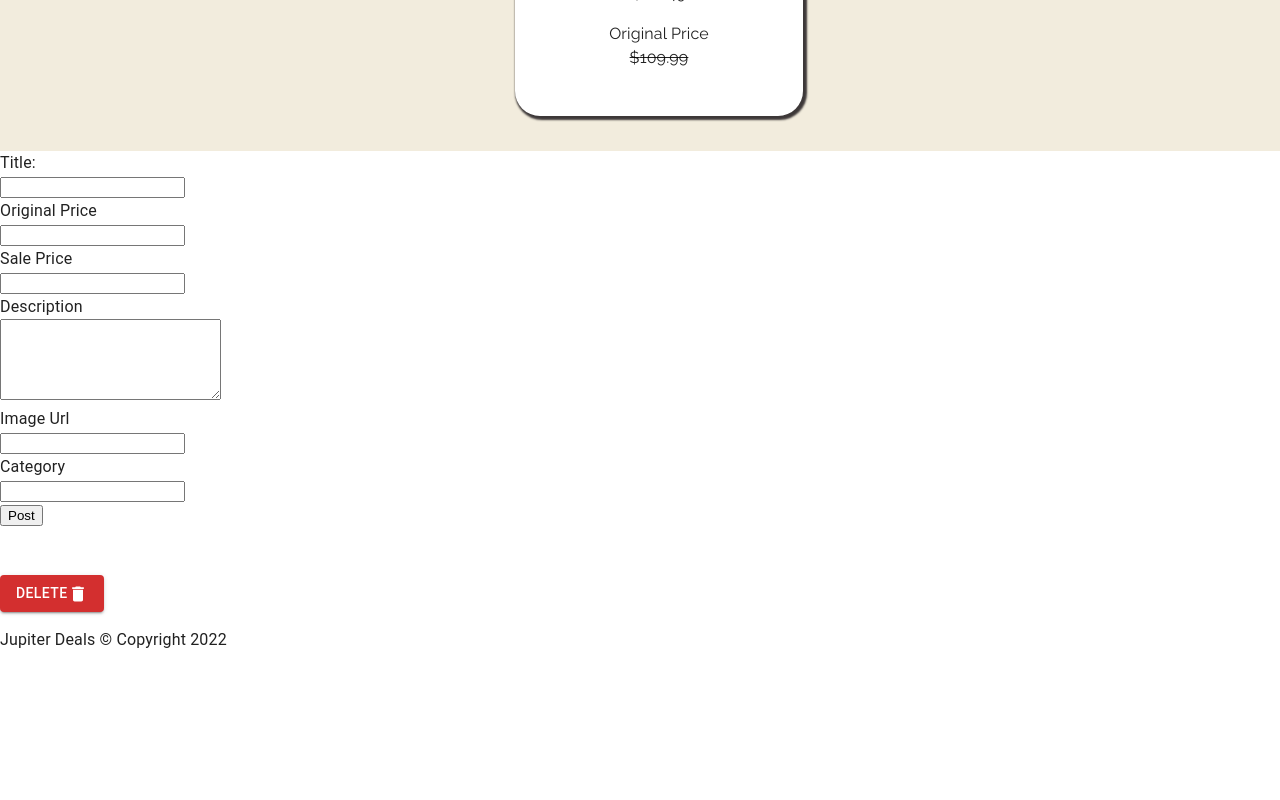
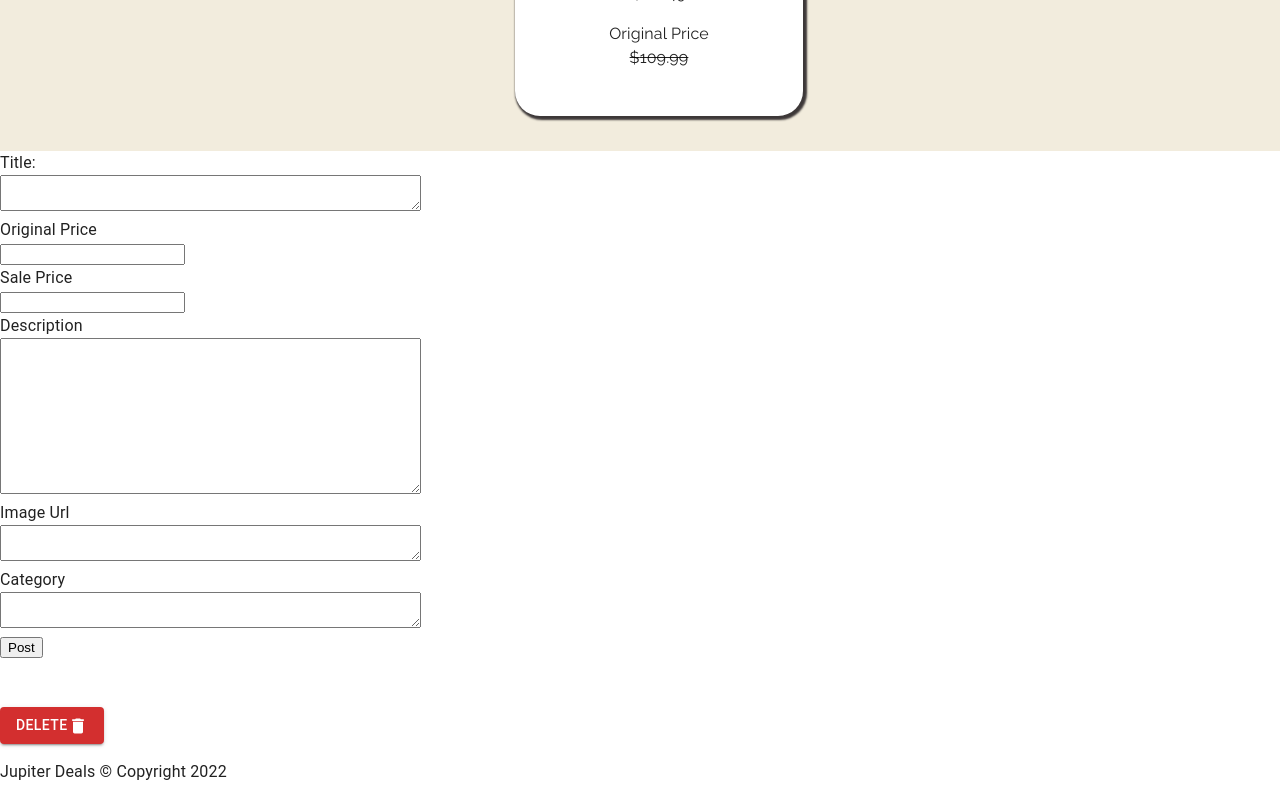
Before and after one commit to Jupiter115/crispy-guide, a React (Create React App) app: page /admin/edit/1 in a window 1280 px wide. Shown: the part 515-1315 px from the top of the page. Before the commit the page ends 1183 px from the top, so only its background shows below. Built offline with nearby package versions, Linux system fonts and the light colour scheme.

Commit message:
8-05 edit page updates

```diff
--- a/src/components/Admin.js
+++ b/src/components/Admin.js
@@ -1,14 +1,12 @@
 import React, { useEffect, useState } from "react";
 import { Alert, AlertTitle } from "@mui/material";
-import { Link, useNavigate } from "react-router-dom";
-import AdminDash from "./AdminDash";
+import { useNavigate } from "react-router-dom";
 
 //Context provider
 export const LoginProvider = React.createContext();
 
 export default function Admin() {
   const navigate = useNavigate();
-
 
   //Remove value from useState before production
   const [input, setInput] = useState("bestjups");
@@ -32,7 +30,6 @@ export default function Admin() {
     setShowDash(false);
   }, []);
 
-  if (!showDash) {
   return (
     <div className="Admin_div">
       Admin Enter your password
@@ -48,12 +45,3 @@ export default function Admin() {
     </div>
   );
 }
-  // else {
-  //   return (
-  //     <LoginProvider.Provider value={showDash}>
-  //       <AdminDash />
-  //     </LoginProvider.Provider>
-  //   );
-  // }
-
-}
--- a/src/components/AdminDashEditPost.js
+++ b/src/components/AdminDashEditPost.js
@@ -5,7 +5,7 @@ import { useNavigate, useParams } from "react-router-dom";
 import ProductCard from "./ProductCard";
 import seeds from "../data/seeds.json";
 import DeleteIcon from "@mui/icons-material/Delete";
-import axios from 'axios'
+import axios from "axios";
 
 export default function AdminDashEditPost() {
   const navigate = useNavigate();
@@ -16,16 +16,21 @@ export default function AdminDashEditPost() {
   };
   const handleSubmit = (event) => {
     event.preventDefault();
-		axios.put(`https://mysterious-temple-52384.herokuapp.com/products/${id}`, product)
-		.then(() =>{
-			navigate('/admin/dash')
-		})
+    axios
+      .put(
+        `https://mysterious-temple-52384.herokuapp.com/products/${id}`,
+        product
+      )
+      .then(() => {
+        navigate("/admin/dash");
+      });
   };
   const handleDelete = () => {
-		axios.delete(`https://mysterious-temple-52384.herokuapp.com/products/${id}`)
+    axios
+      .delete(`https://mysterious-temple-52384.herokuapp.com/products/${id}`)
       .then(() => {
-			navigate('/admin/dash')
-		})
+        navigate("/admin/dash");
+      });
   };
 
   return (
@@ -45,27 +50,51 @@ export default function AdminDashEditPost() {
       <form action="submit" onSubmit={handleSubmit}>
         <label htmlFor="title">Title: </label>
         <br />
-        <input onChange={handleChange} type="text" id="title"></input>
+        <textarea
+          onChange={handleChange}
+          type="text"
+          id="title"
+          rows="2"
+          cols="50"
+        />
         <br />
         <label htmlFor="orig">Original Price</label>
         <br />
-        <input onChange={handleChange} type="number" id="orig"></input>
+        <input onChange={handleChange} type="number" id="orig" step=".01" />
         <br />
         <label htmlFor="price">Sale Price</label>
         <br />
-        <input onChange={handleChange} type="number" id="price"></input>
+        <input onChange={handleChange} type="number" id="price" step=".01" />
         <br />
         <label htmlFor="description">Description</label>
         <br />
-        <textarea onChange={handleChange} type="text" id="description" rows="5" cols="25"></textarea>
+        <textarea
+          onChange={handleChange}
+          type="text"
+          id="description"
+          rows="10"
+          cols="50"
+        />
         <br />
         <label htmlFor="image">Image Url</label>
         <br />
-        <input onChange={handleChange} type="text" id="image"></input>
+        <textarea
+          onChange={handleChange}
+          type="text"
+          id="image"
+          rows="2"
+          cols="50"
+        />
         <br />
         <label htmlFor="category">Category</label>
         <br />
-        <input onChange={handleChange} type="text" id="category"></input>
+        <textarea
+          onChange={handleChange}
+          type="text"
+          id="category"
+          rows="2"
+          cols="50"
+        />
         <br />
         <button>Post</button>
       </form>
--- a/src/components/Products.js
+++ b/src/components/Products.js
@@ -3,6 +3,7 @@ import ProductCard from "./ProductCard";
 // import products from "../data/seeds.json";
 import { Link } from "react-router-dom";
 import throbber from "../assets/180-ring-with-bg.svg";
+import Search from "./Search";
 
 const axios = require("axios");
 
@@ -22,6 +23,7 @@ export default function Products() {
 
   return (
     <div>
+      <Search />
       {loading ? (
         <img src={throbber} />
       ) : (
--- /dev/null
+++ b/src/components/Search.js
@@ -0,0 +1,10 @@
+import React from "react";
+
+export default function Search() {
+  return (
+    <div>
+      <input />
+      Search Component (todo)
+    </div>
+  );
+}
```
Lines whose indentation alone changed are shown as unchanged.
